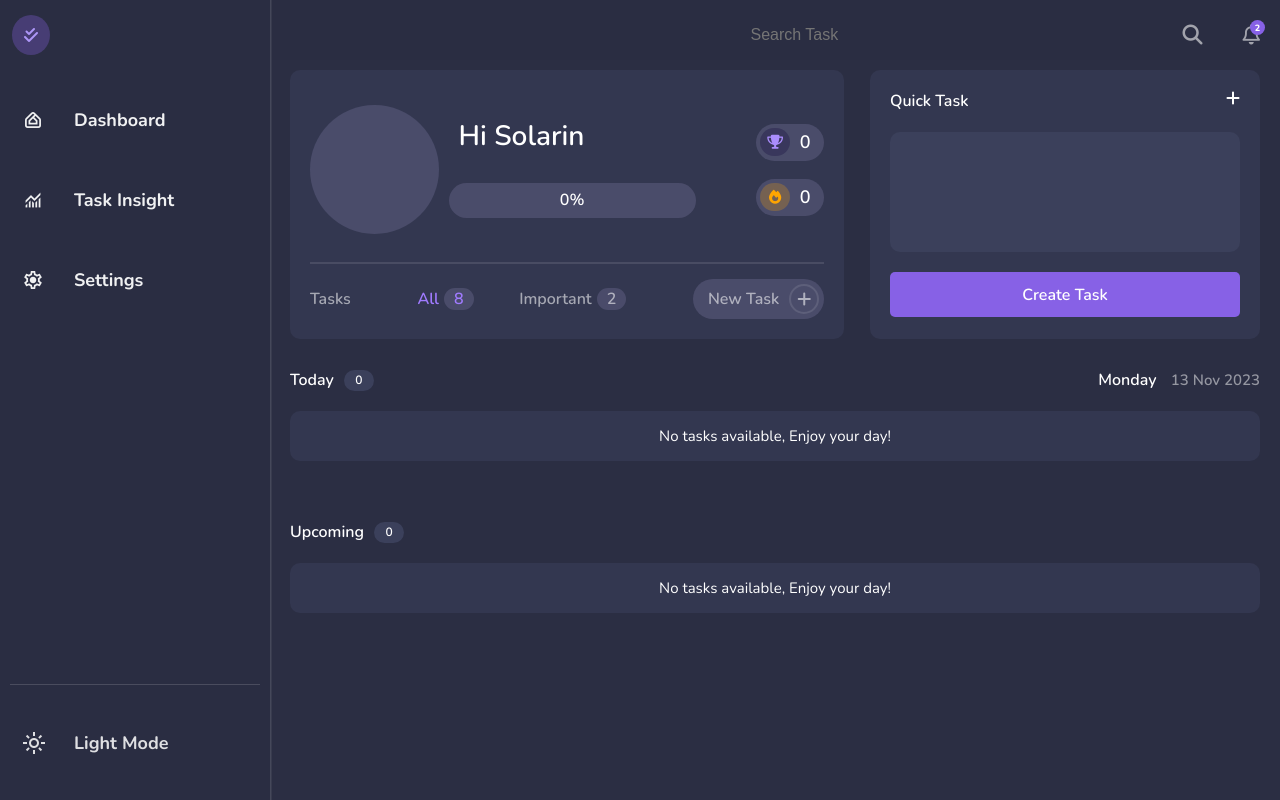
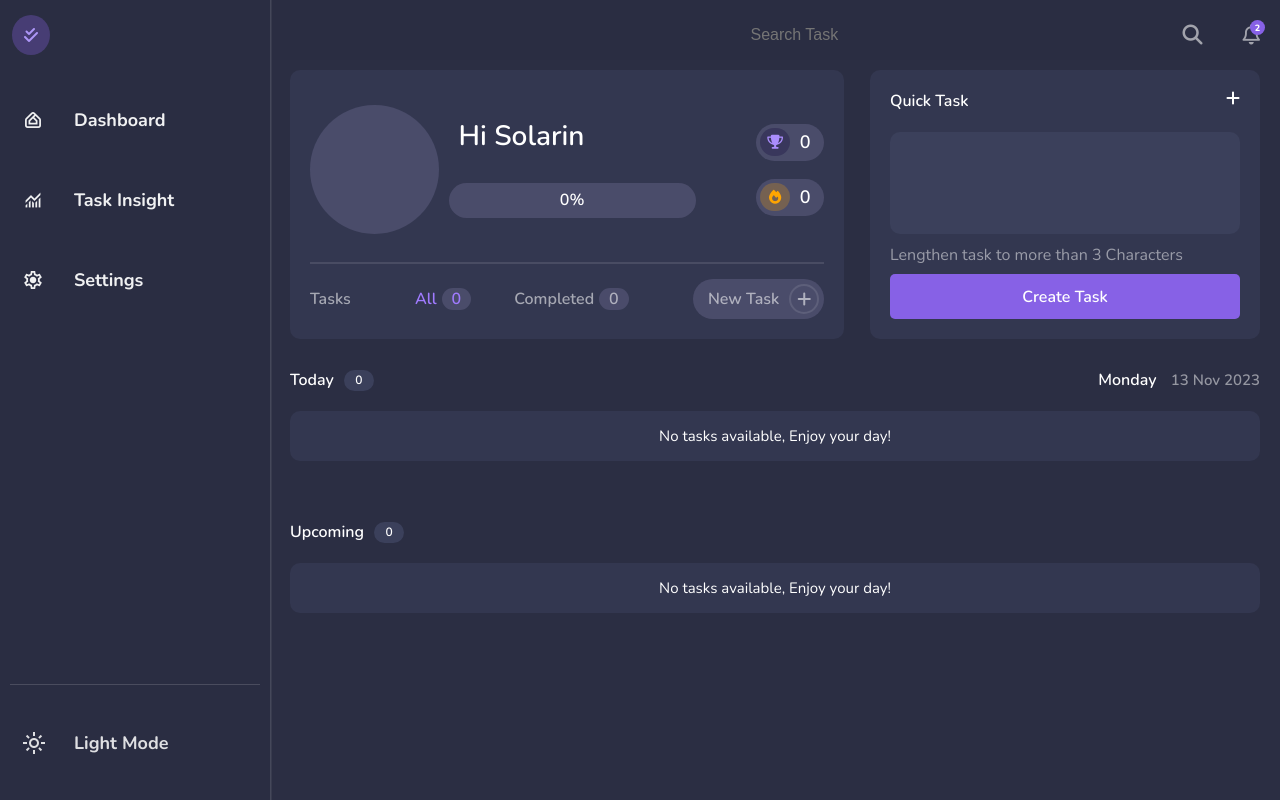
Before and after one commit to Solarin-Johnson/Taskmanager, a React (Create React App) app: page / in a window 1280 px wide. Built offline with nearby package versions, Linux system fonts and the light colour scheme.

Commit message:
bug 😤😤😤😤

```diff
--- a/src/components/searchTask/index.jsx
+++ b/src/components/searchTask/index.jsx
@@ -59,7 +59,6 @@ export function SearchResults({ search }) {
         priority={task.priority}
         complete={task.complete}
         time={task.time}
-        index={index}
       />
     ))
   ) : (
--- a/src/components/searchTask/searchTask.scss
+++ b/src/components/searchTask/searchTask.scss
@@ -4,8 +4,8 @@
     width: calc(80vw - 30px);
     max-width: 400px;
     height: auto;
-    backdrop-filter: blur(20px);
-    background-color: #4a4c6ab0;
+    backdrop-filter: blur(15px);
+    background-color: #4a4c6a4e;
     border-radius: 5px;
     max-height: 350px;
     top: 60px;
@@ -13,6 +13,7 @@
     z-index: 90;
     padding: 20px 15px 30px 15px;
     overflow-y: scroll;
+    box-shadow: 0 5px 10px #00000044;
   }
   &-head {
     color: #ffffffdc;
@@ -50,14 +51,27 @@
 
     .results-null {
       display: grid;
-      grid-template-columns: 1fr;
+      grid-template-columns: 1fr !important;
       color: #ffffffdc;
     }
     .table-items {
       padding: 0 20px;
       grid-template-columns: auto 1fr auto auto auto;
+      &-delete {
+        display: none;
+      }
       &-status {
         display: none;
+      }
+      &-check {
+        visibility: hidden;
+        width: 0;
+      }
+      &-name {
+        margin-left: -20px;
+      }
+      &-time {
+        margin-right: -20px;
       }
       &-priority,
       &-time {
--- a/src/components/table/table.scss
+++ b/src/components/table/table.scss
@@ -6,7 +6,7 @@
   // grid-template-columns: repeat(5, auto);
   grid-template-columns: auto 4fr auto auto auto auto;
   justify-items: center;
-  column-gap: 20px;
+  column-gap: 40px;
   justify-content: space-between;
   align-content: center;
   align-items: center;
@@ -51,13 +51,15 @@
   &-status {
     background-color: #8761e657;
     color: #c7b1ff;
-    padding: 7px 15px;
+    padding: 6px 15px;
     border-radius: 10rem;
     font-weight: 600;
     // width: 80px;
     text-align: center;
   }
-
+  &-delete {
+    cursor: pointer;
+  }
 }
 
 .table-items.null {
@@ -69,7 +71,7 @@
 
 @media screen and (max-width: 920px) {
   .table-items {
-    padding: 0 30px;
+    padding: 0 20px;
     grid-template-columns: auto 1fr auto auto auto;
 
     &-priority,
@@ -108,6 +110,8 @@
 @media screen and (max-width: 600px) {
   .table-items {
     padding: 0 20px;
+    column-gap: 20px;
+
     &-name {
       // max-width: calc(100vw - 190px);
       width: 100%;
--- a/src/pages/createTask/index.jsx
+++ b/src/pages/createTask/index.jsx
@@ -120,7 +120,7 @@ export default function CreateTask({ qTask, newPop, popReturn }) {
     Dec: 12,
   };
   const submitTask = () => {
-    if (data.title.length < 5) {
+    if (data.title.length <= 4) {
       setErr(true);
     } else {
       const storedTasks = JSON.parse(localStorage.getItem("tasks")) || [];
--- a/src/pages/dashboard/TableList.jsx
+++ b/src/pages/dashboard/TableList.jsx
@@ -62,7 +62,7 @@ export function TableList({ quickTask }) {
   useEffect(() => {
     const storedTasks = JSON.parse(localStorage.getItem("tasks")) || false;
     setTask(storedTasks);
-  }, [JSON.parse(localStorage.getItem("tasks"))]);
+  }, []);
 
   return (
     <div className="table-wrapper">
--- a/src/pages/dashboard/dashboard.jsx
+++ b/src/pages/dashboard/dashboard.jsx
@@ -7,12 +7,12 @@ import CreateTask from "../createTask";
 export default function Dashboard() {
   const [quickTask, setQuickTask] = useState();
   const [pop, setPop] = useState(false);
-  const storedTasks = JSON.parse(localStorage.getItem("tasks")) || false;
+  const storedTasks = JSON.parse(localStorage.getItem("tasks")) || [];
   const [tasks, setTask] = useState(storedTasks);
   const storeStreak = localStorage.getItem("streak") || 0;
 
   const [streak, setStreak] = useState(storeStreak);
-  const [progress, setProgress] = useState(storeStreak);
+  const [progress, setProgress] = useState("");
   const streakArray = [];
   const currentDate = new Date();
   const dayIndex = currentDate.getDate().toString().padStart(2, "0");
@@ -43,20 +43,23 @@ export default function Dashboard() {
     } catch (error) {
       console.log(error);
     }
-  }, [JSON.parse(localStorage.getItem("tasks"))]);
+  }, []);
 
   useEffect(() => {
-    localStorage.setItem("streak", Math.round(streakArray.length));
-    setProgress(Math.round((streakArray.length / today) * 100));
-    setStreak(Math.abs(dayIndex - Number(localStorage.getItem("first"))));
-    console.log(tasks.length);
-  }, [JSON.parse(localStorage.getItem("tasks"))]);
+    try {
+      localStorage.setItem("streak", Math.round(streakArray.length));
+      setProgress(Math.round((streakArray.length / today) * 100));
+      setStreak(Math.abs(dayIndex - Number(localStorage.getItem("first"))));
+      console.log(tasks.length);
+    } catch (error) {}
+  }, []);
 
   const completed = [];
   try {
     tasks.map((data, i) => {
-      if (data.complete === true) {
+      if (data.complete) {
         completed.push(data);
+        console.log(completed);
       }
       return data;
     });
@@ -78,8 +81,10 @@ export default function Dashboard() {
       <Navbar />
       <div className="dashboard-container">
         <UserCard
-          points={completed.length * 3}
-          streak={streak}
+          points={(completed && completed.length * 3) || 0}
+          streak={streak || 0}
+          all={(tasks && tasks.length) || 0}
+          completed={completed && completed.length}
           progress={progress}
           newPop={newPop}
         />
@@ -91,7 +96,7 @@ export default function Dashboard() {
   );
 }
 
-export function UserCard({ progress, points, streak, newPop }) {
+export function UserCard({ progress, points, streak, newPop, all, completed }) {
   const profile = useRef(null);
   const [browserWidth, setBrowserWidth] = useState(window.innerWidth);
 
@@ -141,14 +146,14 @@ export function UserCard({ progress, points, streak, newPop }) {
         <div className="usercard-tabs-filter">
           <div className={`${activeFilter[0]} all`} onClick={filterAll}>
             <span>All</span>
-            <span>8</span>
+            <span>{all || 0}</span>
           </div>
           <div
             className={`${activeFilter[1]} important`}
             onClick={filterImportant}
           >
-            <span>Important</span>
-            <span>2</span>
+            <span>Completed</span>
+            <span>{completed || 0}</span>
           </div>
         </div>
         <div className="usercard-tabs-new" onClick={() => newPop(true)}>
--- a/src/pages/dashboard/dashboard.scss
+++ b/src/pages/dashboard/dashboard.scss
@@ -194,6 +194,7 @@
       align-items: center;
       justify-items: center;
       text-align: center;
+      cursor: pointer;
 
       :last-child {
         margin-left: 10px;
@@ -216,6 +217,7 @@
     }
   }
 }
+
 .table {
   display: grid;
   grid-template-rows: auto 1fr;
--- a/src/pages/quickTask/index.jsx
+++ b/src/pages/quickTask/index.jsx
@@ -10,7 +10,7 @@ export function QuickTask({ qTask }) {
     const todaysdate = new Intl.DateTimeFormat("en-US", options).format(today);
     const dayIndex = today.getDate().toString().padStart(2, "0");
     const monthIndex = today.getMonth().toString().padStart(2, "0");
-    if (quickTaskValue.current.value.length >= 5) {
+    if (quickTaskValue.current.value.length >= 4) {
       const newTask = [
         ...storedTasks,
         {
@@ -41,6 +41,7 @@ export function QuickTask({ qTask }) {
           maxLength={100}
         />
       </div>
+      <span className="err">Lengthen task to more than 3 Characters </span>
 
       <div className="newtask-submit" onClick={quickTask}>
         Create Task
--- a/src/pages/quickTask/newtask.scss
+++ b/src/pages/quickTask/newtask.scss
@@ -10,7 +10,7 @@
   padding: 20px;
   color: #ffffff80;
   display: grid;
-  grid-template-rows: repeat(3, auto);
+  grid-template-rows: auto 1fr auto auto;
   grid-template-columns: 1fr;
   row-gap: 10px;
   align-content: start;
@@ -35,7 +35,7 @@
   textarea {
     display: grid;
     width: calc(100% - 20px);
-    height: 100px;
+    height: calc(100% - 20px);
     line-height: 1.25;
     overflow: hidden;
     resize: none;
@@ -54,6 +54,11 @@
     }
   }
 
+  span {
+    height: 0;
+    margin-bottom: 10px;
+  }
+
   &-submit {
     border-radius: 5px;
     margin-top: 10px;
```
